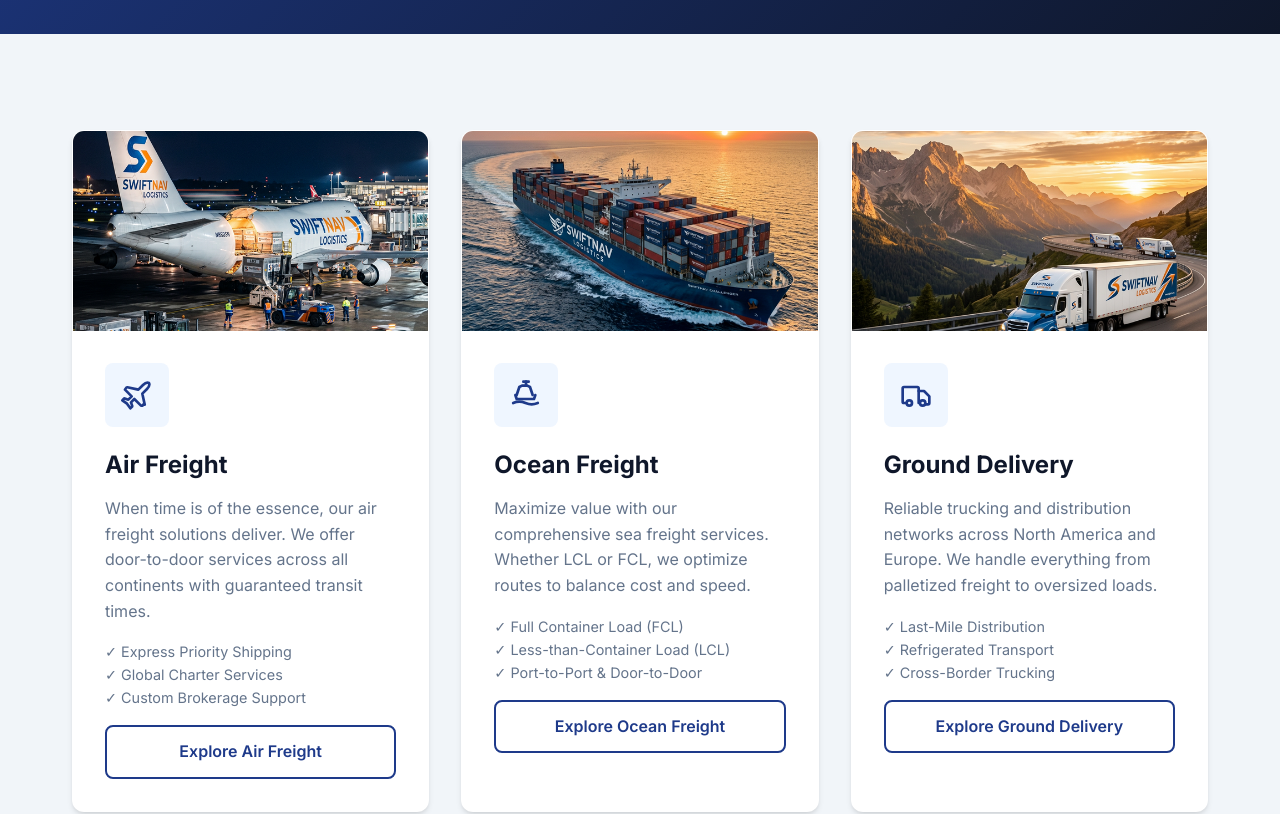
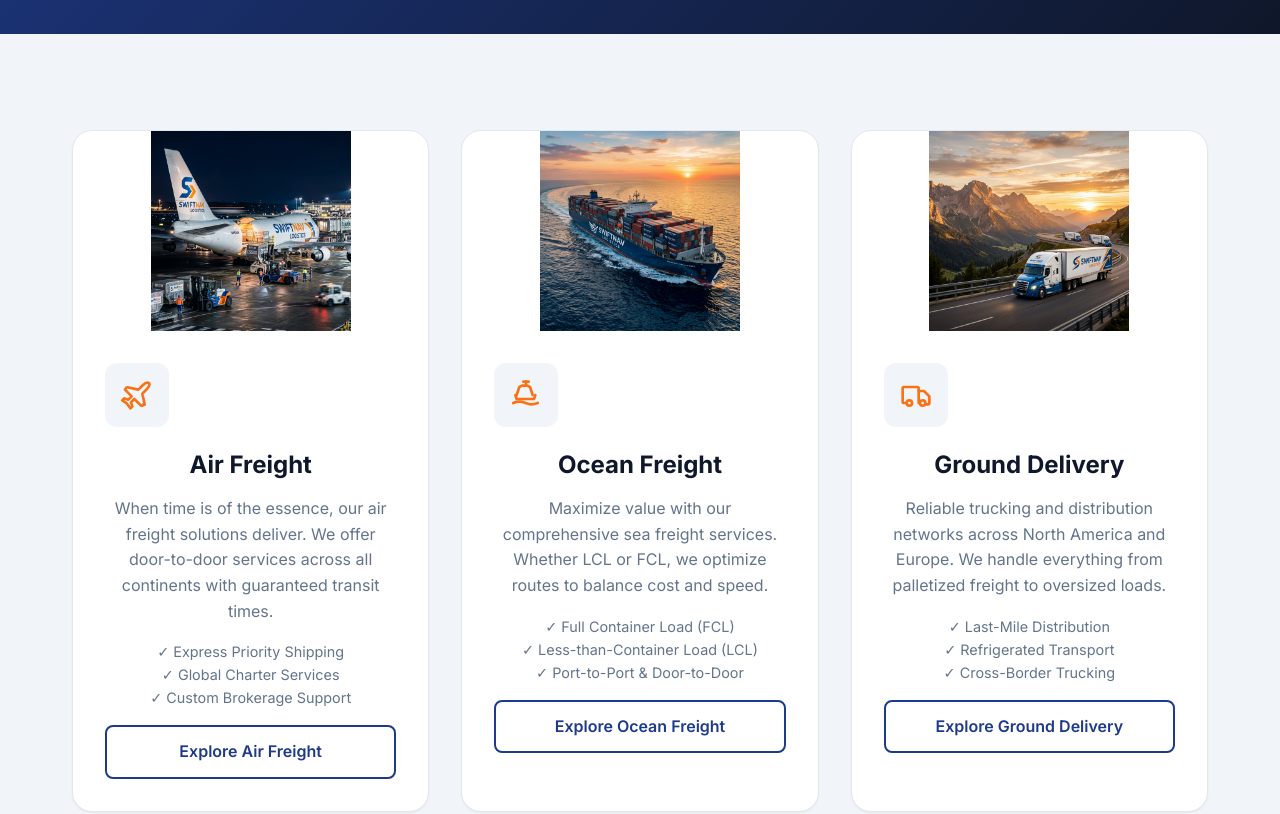
Before and after one commit to ddanieltover-arch/swiftnav, a website: page services.html in a window 1280 px wide. Shown: the part 420-1234 px from the top of the page. Drawn offline with Linux system fonts and the light colour scheme.

Commit message:
Refinement: centralized titles and restored map history

```diff
--- a/style.css
+++ b/style.css
@@ -330,9 +330,16 @@ svg {
     background: var(--clr-surface);
     padding: 2.5rem;
     border-radius: var(--radius-md);
-    box-shadow: var(--shadow-md);
-    transition: transform var(--transition-normal), box-shadow var(--transition-normal);
-    border: 1px solid transparent;
+    background: white;
+    padding: 2.5rem;
+    border-radius: var(--radius-lg);
+    box-shadow: var(--shadow-sm);
+    transition: transform 0.3s ease, box-shadow 0.3s ease;
+    border: 1px solid var(--clr-border);
+    display: flex;
+    flex-direction: column;
+    align-items: center;
+    text-align: center;
 }
 
 .service-card:hover {
@@ -344,9 +351,9 @@ svg {
 .service-icon {
     width: 64px;
     height: 64px;
-    background: var(--clr-secondary-light);
-    color: var(--clr-secondary);
-    border-radius: var(--radius-sm);
+    background: var(--clr-surface-alt);
+    color: var(--clr-primary);
+    border-radius: var(--radius-md);
     display: flex;
     align-items: center;
     justify-content: center;
```
Also changed, not shown: server.js (+32 -0 lines).
